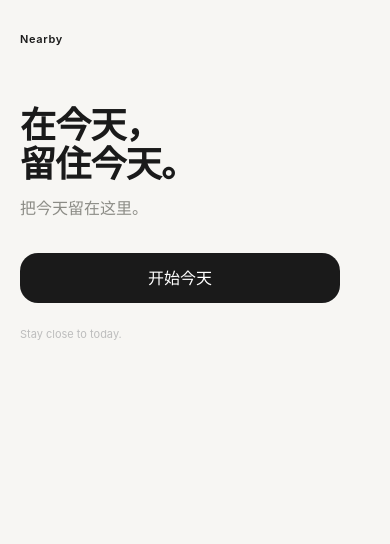
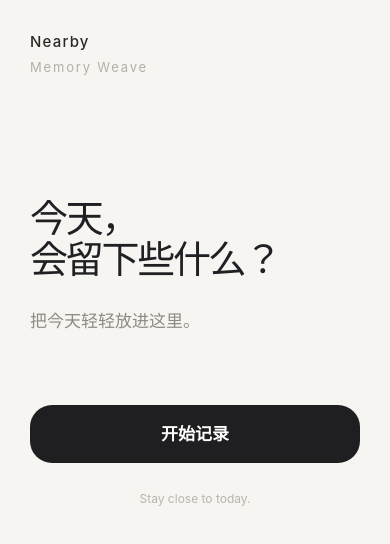
Before and after one commit to hello-morrow/nearby, a Next.js app: page /mobile in a window 390 px wide. Shown: the top 544 px of the page. Built offline with nearby package versions, Linux system fonts and the light colour scheme.

Commit message:
feat: mobile Landing v2 — 390px pure mobile layout, fade-in animation, new typography

```diff
--- a/src/app/mobile/page.tsx
+++ b/src/app/mobile/page.tsx
@@ -1,48 +1,121 @@
 'use client'
+import { useEffect, useState } from 'react'
 import Link from 'next/link'
 
+const items = [
+  { key: 'logo', delay: 0 },
+  { key: 'title', delay: 200 },
+  { key: 'subtitle', delay: 400 },
+  { key: 'button', delay: 600 },
+  { key: 'footer', delay: 800 },
+]
+
 export default function MobileLanding() {
+  const [visible, setVisible] = useState<Record<string,boolean>>({})
+
+  useEffect(() => {
+    items.forEach(({ key, delay }) => {
+      setTimeout(() => setVisible(prev => ({ ...prev, [key]: true })), delay)
+    })
+  }, [])
+
   return (
     <div style={{
+      width:'100%', maxWidth:'390px', minHeight:'100vh',
+      padding:'32px 30px', margin:'0 auto',
+      boxSizing:'border-box',
+      backgroundColor:'#F7F5F1',
       display:'flex', flexDirection:'column',
-      padding:'32px 20px 100px',
-      minHeight:'100dvh',
-      backgroundColor:'#F7F6F3',
     }}>
-      {/* Logo */}
-      <div style={{ marginBottom:'40px' }}>
-        <h1 style={{ fontSize:'11px',fontWeight:600,letterSpacing:'0.06em',color:'#1A1A1A',margin:0 }}>Nearby</h1>
+      {/* ── Logo ── */}
+      <div style={{
+        opacity: visible.logo ? 1 : 0,
+        transform: visible.logo ? 'translateY(0)' : 'translateY(18px)',
+        transition: 'opacity 700ms ease-out, transform 700ms ease-out',
+      }}>
+        <h1 style={{
+          fontSize:'15px', fontWeight:500, letterSpacing:'0.08em',
+          color:'#2A2926', margin:0,
+        }}>
+          Nearby
+        </h1>
+        <p style={{
+          fontSize:'13px', fontWeight:400, letterSpacing:'0.14em',
+          color:'#B4B0A8', marginTop:'8px',
+        }}>
+          Memory Weave
+        </p>
       </div>
 
-      <div style={{ marginTop:'20px' }}>
+      {/* ── 主标题 — 距离 Logo 约 110px ── */}
+      <div style={{
+        marginTop:'110px',
+        opacity: visible.title ? 1 : 0,
+        transform: visible.title ? 'translateY(0)' : 'translateY(18px)',
+        transition: 'opacity 700ms ease-out, transform 700ms ease-out',
+      }}>
         <h2 style={{
-          fontSize:'36px',fontWeight:700,lineHeight:1.08,
-          letterSpacing:'-0.02em',color:'#1A1A1A',margin:'0 0 12px 0',
+          fontSize:'38px', lineHeight:1.08, fontWeight:500,
+          letterSpacing:'-0.06em', color:'#202024', margin:0,
         }}>
-          在今天，<br />留住今天。
+          今天，<br />
+          会留下些什么？
         </h2>
+      </div>
 
+      {/* ── 副标题 — 28px ── */}
+      <div style={{
+        marginTop:'28px',
+        opacity: visible.subtitle ? 1 : 0,
+        transform: visible.subtitle ? 'translateY(0)' : 'translateY(18px)',
+        transition: 'opacity 700ms ease-out, transform 700ms ease-out',
+      }}>
         <p style={{
-          fontSize:'16px',lineHeight:1.6,color:'#8C8C86',
-          margin:'0 0 32px 0',
+          fontSize:'17px', lineHeight:1.6,
+          color:'#8E8B85', margin:0,
         }}>
-          把今天留在这里。
+          把今天轻轻放进这里。
         </p>
+      </div>
 
+      {/* ── 按钮 — 70px ── */}
+      <div style={{
+        marginTop:'70px',
+        opacity: visible.button ? 1 : 0,
+        transform: visible.button ? 'translateY(0)' : 'translateY(18px)',
+        transition: 'opacity 700ms ease-out, transform 700ms ease-out',
+      }}>
         <Link
           href="/mobile/write"
           style={{
-            display:'block',width:'100%',maxWidth:'320px',
-            height:'50px',backgroundColor:'#1A1A1A',color:'#FFF',
-            borderRadius:'18px',fontSize:'16px',fontWeight:500,
-            textDecoration:'none',textAlign:'center',lineHeight:'50px',
+            display:'block', width:'100%',
+            height:'58px',
+            borderRadius:'22px',
+            backgroundColor:'#1F1F21',
+            color:'#FFFFFF',
+            fontSize:'17px', fontWeight:600,
+            border:'none',
+            textDecoration:'none',
+            textAlign:'center',
+            lineHeight:'58px',
+            cursor:'pointer',
           }}
         >
-          开始今天
+          开始记录
         </Link>
+      </div>
 
+      {/* ── 底部文字 — 28px ── */}
+      <div style={{
+        marginTop:'28px',
+        opacity: visible.footer ? 1 : 0,
+        transform: visible.footer ? 'translateY(0)' : 'translateY(18px)',
+        transition: 'opacity 700ms ease-out, transform 700ms ease-out',
+      }}>
         <p style={{
-          fontSize:'11px',color:'#BDBDBD',marginTop:'24px',
+          fontSize:'12px',
+          color:'#B8B5AE', margin:0,
+          textAlign:'center',
         }}>
           Stay close to today.
         </p>
```
